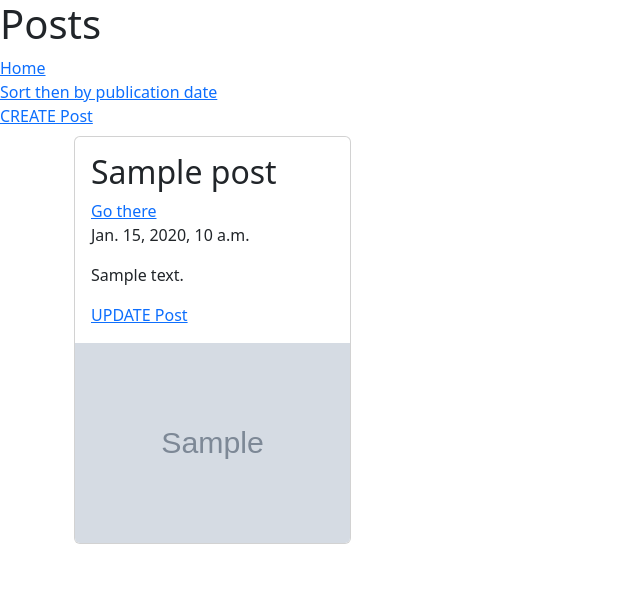
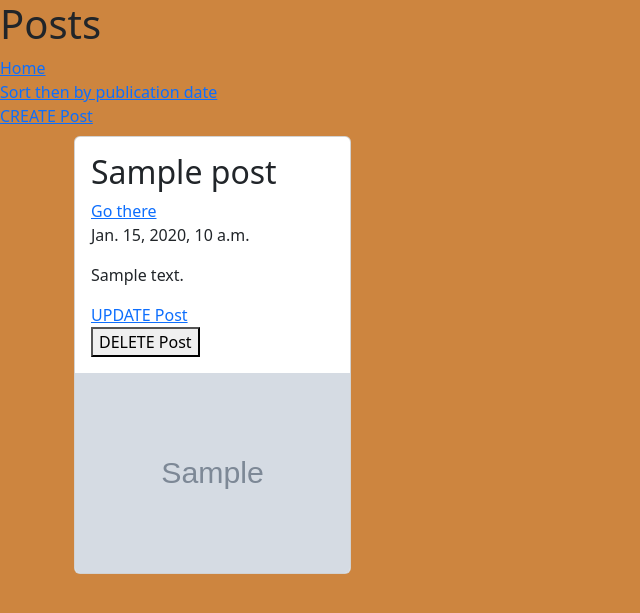
Before and after one commit to gopoma/blog-app, a Django app: page /posts/ in a window 1280 px wide. Shown: the top 613 px of the page, without its empty margins (0-640 px from the left). Run offline with Django 4.2, Linux system fonts and the light colour scheme; tables that the repository leaves empty hold one stand-in row (values such as "Sample post"); grey boxes marked "Sample" are stand-in pictures.

Commit message:
Static Files, Routing and Warning Messages in Django

```diff
--- a/blog/settings.py
+++ b/blog/settings.py
@@ -122,6 +122,8 @@ USE_TZ = True
 
 STATIC_URL = 'static/'
 
+STATICFILES_DIRS = [BASE_DIR / 'static']
+
 # Default primary key field type
 # https://docs.djangoproject.com/en/4.0/ref/settings/#default-auto-field
 
--- a/blog/urls.py
+++ b/blog/urls.py
@@ -14,17 +14,12 @@ Including another URLconf
     2. Add a URL to urlpatterns:  path('blog/', include('blog.urls'))
 """
 from django.contrib import admin
-from django.urls import path
+from django.urls import path, include
 
-from posts.views import home, posts, recent_posts, post, create_post, edit_post
+from posts.views import home
 
 urlpatterns = [
     path('', home), # / Home
     path('admin/', admin.site.urls),
-    path('posts/', posts),
-    path('recent-posts/', recent_posts),
-    path('posts/create', create_post),
-    path('posts/<int:id>', post),
-    path('posts/edit/<int:id>', edit_post),
-    # path('posts/edit/<int:id>/<str:year>', edit_post)
+    path('posts/', include('posts.urls', namespace="posts"))
 ]
--- a/posts/models.py
+++ b/posts/models.py
@@ -1,4 +1,5 @@
 from django.db import models
+from django.urls import reverse
 from django.utils import timezone
 
 # Create your models here.
@@ -12,3 +13,6 @@ class Post(models.Model):
     def __str__(self):
         return self.created_date.strftime("%d/%m/%Y") + " " + self.title
         # return f"{self.created_date} {self.title}"
+
+    def get_absolute_url(self):
+        return reverse('posts:post_detail', args=[self.pk])
--- /dev/null
+++ b/posts/urls.py
@@ -0,0 +1,15 @@
+from django.urls import path
+
+# from .views import home, posts, recent_posts, post, create_post, edit_post, delete_post
+
+from . import views
+app_name = "posts"
+urlpatterns = [
+    path('', views.posts, name='posts_list'),
+    path('recent-posts/', views.recent_posts, name="posts_recent"),
+    path('create', views.create_post, name="post_create"),
+    path('<int:id>', views.post, name="post_detail"),
+    path('edit/<int:id>', views.edit_post, name="post_edit"),
+    # path('posts/edit/<int:id>/<str:year>', views.edit_post)
+    path('delete/<int:id>', views.delete_post, name="post_delete")
+]
--- a/posts/views.py
+++ b/posts/views.py
@@ -61,3 +61,9 @@ def edit_post(request, id):
     return render(request, "posts/edit.html", {
         "post": post
     })
+
+def delete_post(request, id):
+    post = Post.objects.get(id=id)
+
+    post.delete()
+    return redirect("/posts")
--- /dev/null
+++ b/static/css/posts.css
@@ -0,0 +1,3 @@
+body {
+    background-color: peru;
+}
--- /dev/null
+++ b/static/js/posts.js
@@ -0,0 +1,4 @@
+function showDeleteConfirmation(id) {
+    const response = confirm("Are you shure?");
+    if(response) {window.location.href = `/posts/delete/${id}`;}
+}
--- a/templates/posts/posts.html
+++ b/templates/posts/posts.html
@@ -1,3 +1,4 @@
+{% load static %}
 <!DOCTYPE html>
 <html lang="en">
 <head>
@@ -6,12 +7,13 @@
     <meta name="viewport" content="width=device-width, initial-scale=1.0">
     <title>Posts</title>
     <link href="https://cdn.jsdelivr.net/npm/bootstrap@5.2.0-beta1/dist/css/bootstrap.min.css" rel="stylesheet" integrity="sha384-0evHe/X+R7YkIZDRvuzKMRqM+OrBnVFBL6DOitfPri4tjfHxaWutUpFmBp4vmVor" crossorigin="anonymous">
+    <link rel="stylesheet" href="{% static 'css/posts.css' %}">
 </head>
 <body>
     <h1>Posts</h1>
     <a href="/">Home</a>
     <br>
-    <a href="/recent-posts">Sort then by publication date</a>
+    <a href="/posts/recent-posts">Sort then by publication date</a>
     <br>
     <a href="/posts/create">CREATE Post</a>
 
@@ -22,10 +24,13 @@
             <article class="card">
                 <div class="card-body">
                     <h2 class="card-title">{{ post.title }}</h2>
-                    <a href="/posts/{{ post.id }}">Go there</a>
+                    <a href="{{ post.get_absolute_url }}">Go there</a>
                     <p>{{ post.created_date }}</p>
                     <p class="card-text">{{ post.description }}</p>
                     <a href="/posts/edit/{{ post.id }}">UPDATE Post</a>
+                    <br>
+                    <button class="delete-confirmation" onclick="showDeleteConfirmation('{{ post.id }}')">DELETE Post</button>
+                    <!-- <a class="delete-confirmation" href="/posts/delete/{{ post.id }}">DELETE Post</a> -->
                 </div>
                 <a href="/posts/{{ post.id }}">
                     <img class="card-img-bottom" src="{{ post.img }}" alt="{{ post.title }}" width="200" height="200">
@@ -38,5 +43,6 @@
 
 
     <script src="https://cdn.jsdelivr.net/npm/bootstrap@5.2.0-beta1/dist/js/bootstrap.bundle.min.js" integrity="sha384-pprn3073KE6tl6bjs2QrFaJGz5/SUsLqktiwsUTF55Jfv3qYSDhgCecCxMW52nD2" crossorigin="anonymous"></script>
+    <script src="{% static 'js/posts.js' %}"></script>
 </body>
 </html>
```
